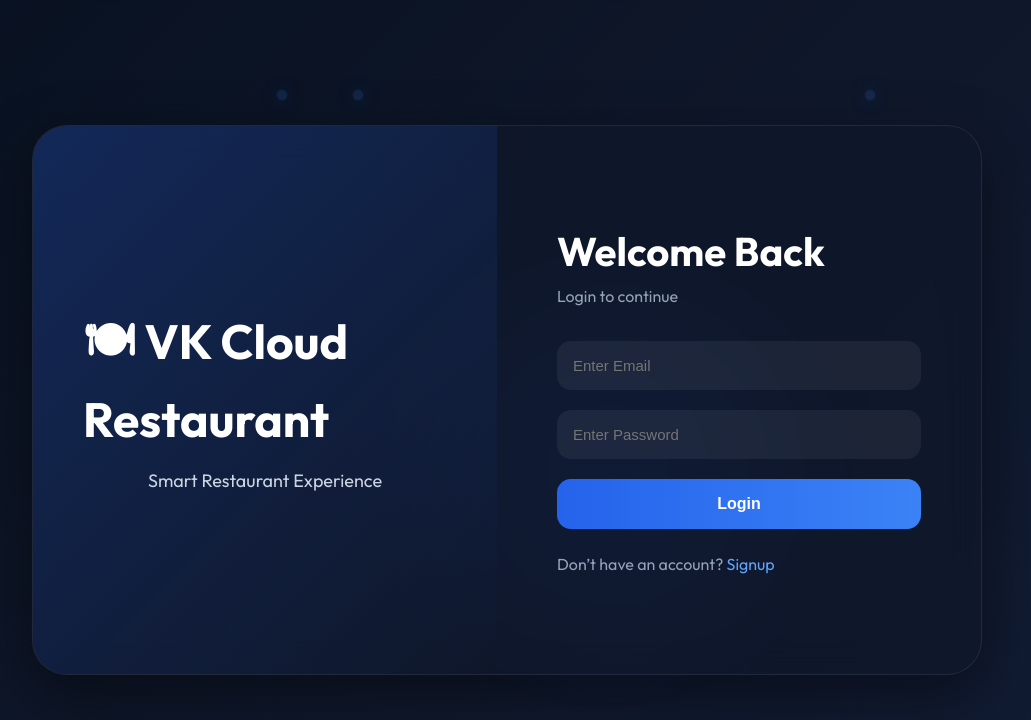
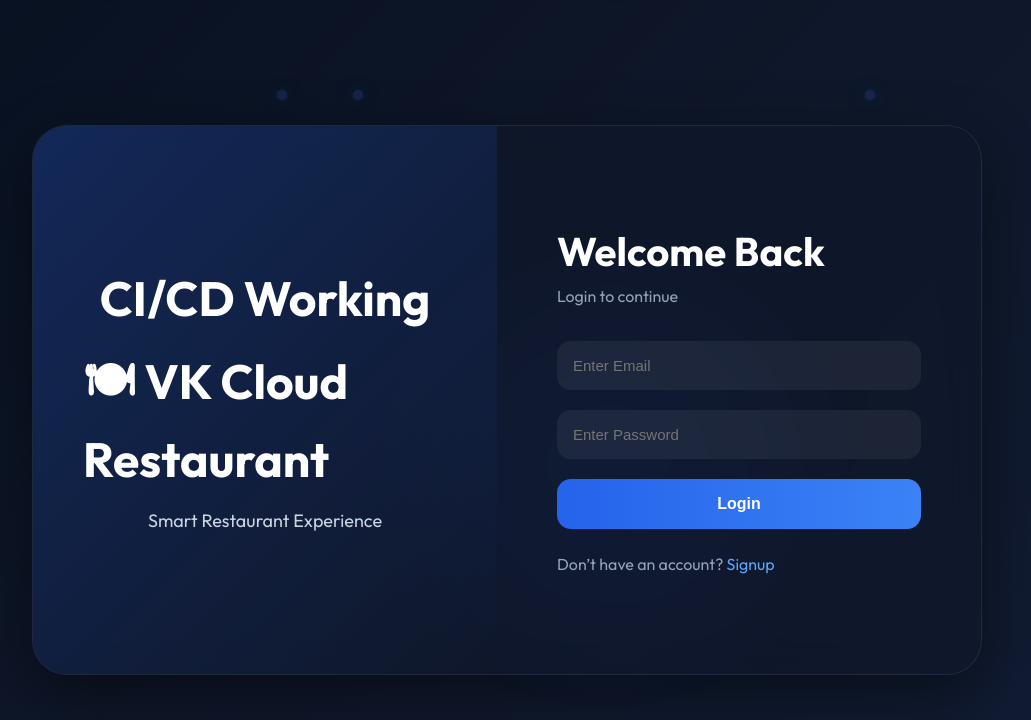
Before and after one commit to vikram-code23/cloud-native-restaurant-platform, a website: page frontend/login.html in a window 1280 px wide. Shown: the whole page, without its empty margins (133-1164 px from the left). Drawn offline with Linux system fonts and the light colour scheme.

Commit message:
Test webhook

```diff
--- a/frontend/login.html
+++ b/frontend/login.html
@@ -42,7 +42,7 @@
     <div class="login-container">
 
         <div class="left-panel">
-
+<h1>CI/CD Working</h1>
             <h1>
                 🍽 VK Cloud Restaurant
             </h1>
```
